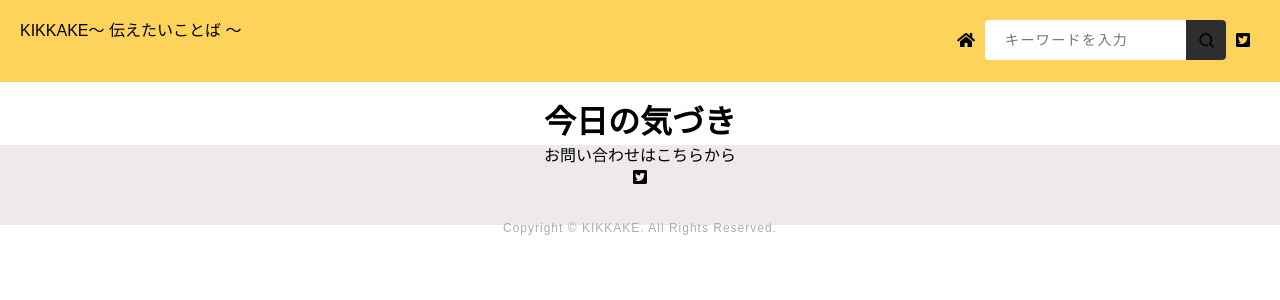
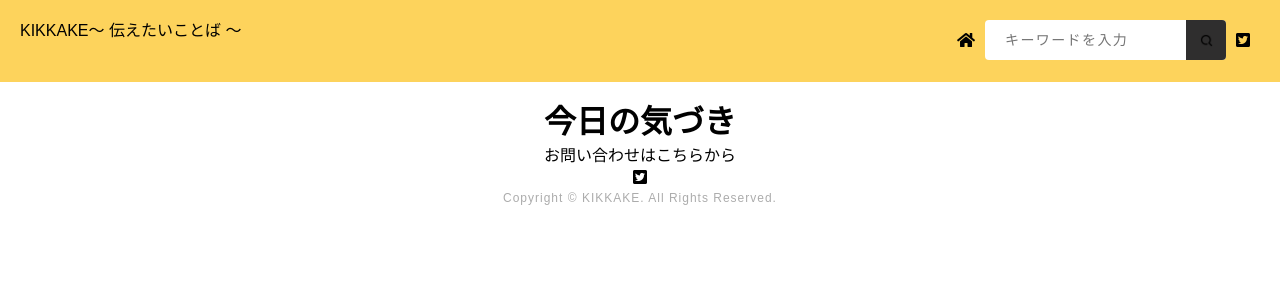
Before and after one commit to Take-6112/KIKKAKE, a Flask app: page /page_1 in a window 1280 px wide. Shown: the top 300 px of the page. Run offline with Flask 2, Linux system fonts and the light colour scheme; some libraries are stand-ins or nearby versions.

Commit message:
修正しました！

```diff
--- a/static/CSS/kikkake.css
+++ b/static/CSS/kikkake.css
@@ -145,14 +145,14 @@ footer .copyright {
 	letter-spacing: 1px;
 }
 
-/* .bbs_content{
+.bbs_content{
 	border-bottom:1px solid #111;
 	width:60%;
 	margin:30px auto 0;
-}  */
+}
 
-/* #attention{
+#attention{
 	color: red;
 	font-weight: bold;
 	display: none;
-} */
+}
--- a/templates/base.html
+++ b/templates/base.html
@@ -4,8 +4,8 @@
     <meta charset="UTF-8">
     <meta name="viewport" content="width=device-width, initial-scale=1.0">
     <link rel="icon" href="../static/favicon.ico">
-    <link rel="stylesheet" href="../static/CSS/kikkake.css">
-    <link rel="stylesheet" href="../static/CSS/kikkake_sp.css">
+    <link rel="stylesheet" type="text/css" media="screen and ( min-width:769px )" href="../static/CSS/kikkake.css">
+    <link rel="stylesheet" type="text/css" media="screen and ( max-width:768px )" href="../static/CSS/kikkake_sp.css">
     <link href="https://use.fontawesome.com/releases/v5.14.0/css/all.css" rel="stylesheet">
     <title>KIKKAKE</title>
 </head>
--- a/templates/index.html
+++ b/templates/index.html
@@ -2,7 +2,8 @@
 {% block main %}
     <div class="main_wrapper">
         <div class="container">
-            <video src="../static/KIKKAKEプレゼンスライド.mp4" controls="autoplay">
+            <video controls="autoplay">
+                <source src="../static/KIKKAKEプレゼンスライド.mp4">
             </video>
         </div>
     </div>
```
Also changed, not shown: templates/register.html (+1 -1 lines).
